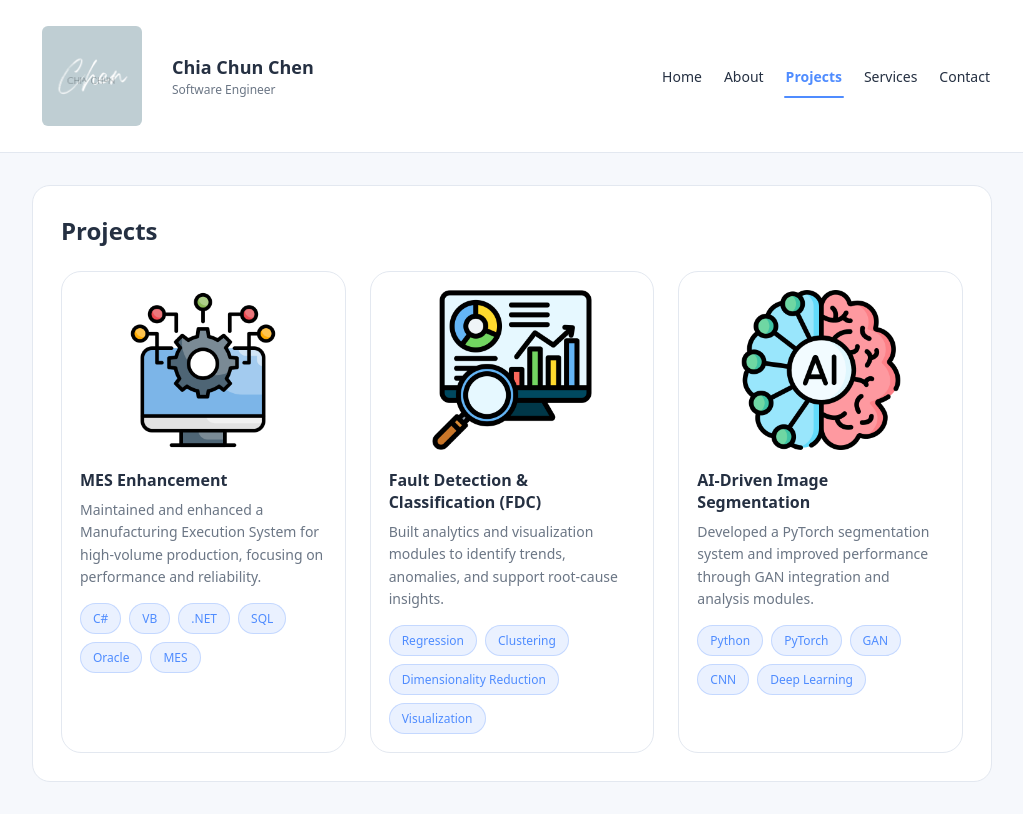
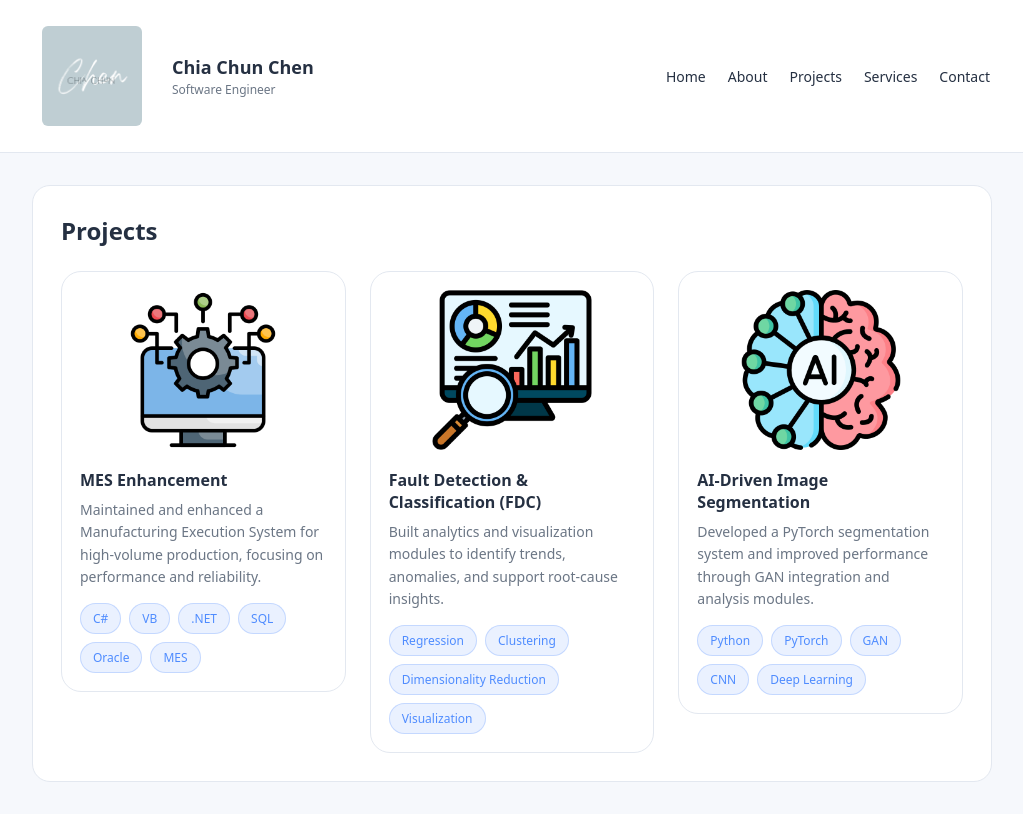
Before and after one commit to Chia-ChunChen/MyPortfolioSite, a React (Vite) app in the folder portfolio/: page /projects in a window 1280 px wide. Shown: the whole page, without its empty margins (128-1151 px from the left). Built offline with nearby package versions, Linux system fonts and the light colour scheme.

Commit message:
Modify the data list method for both Projects and Services

```diff
--- /dev/null
+++ b/portfolio/src/components/DataList.jsx
@@ -0,0 +1,11 @@
+export default function DataList({ items, className = "", getKey, renderItem }) {
+  return (
+    <div className={className}>
+      {items.map((item, index) => (
+        <div key={getKey ? getKey(item, index) : index}>
+          {renderItem(item, index)}
+        </div>
+      ))}
+    </div>
+  );
+}
--- a/portfolio/src/components/Layout.jsx
+++ b/portfolio/src/components/Layout.jsx
@@ -1,4 +1,4 @@
-import { NavLink } from "react-router-dom";
+import { Link } from "react-router-dom";
 import image_logo from "../assets/image_logo.jpg";
 
 export default function Layout() {
@@ -14,21 +14,21 @@ export default function Layout() {
         </div>
 
         <nav className="nav">
-          <NavLink to="/" end className="navLink">
+          <Link to="/" end className="navLink">
             Home
-          </NavLink>
-          <NavLink to="/about" className="navLink">
+          </Link>
+          <Link to="/about" className="navLink">
             About
-          </NavLink>
-          <NavLink to="/projects" className="navLink">
+          </Link>
+          <Link to="/projects" className="navLink">
             Projects
-          </NavLink>
-          <NavLink to="/services" className="navLink">
+          </Link>
+          <Link to="/services" className="navLink">
             Services
-          </NavLink>
-          <NavLink to="/contact" className="navLink">
+          </Link>
+          <Link to="/contact" className="navLink">
             Contact
-          </NavLink>
+          </Link>
         </nav>
       </div>
     </header>
--- a/portfolio/src/components/Projects.jsx
+++ b/portfolio/src/components/Projects.jsx
@@ -1,67 +1,60 @@
+import DataList from "./DataList";
 import mesImg from "../assets/project-mes.png";
 import fdcImg from "../assets/project-fdc.png";
 import aiImg from "../assets/project-ai.png";
 
 export default function Projects() {
+  const projects = [
+    {
+      title: "MES Enhancement",
+      image: mesImg,
+      alt: "MES Enhancement",
+      description:
+        "Maintained and enhanced a Manufacturing Execution System for high-volume production, focusing on performance and reliability.",
+      tags: ["C#", "VB", ".NET", "SQL", "Oracle", "MES"],
+    },
+    {
+      title: "Fault Detection & Classification (FDC)",
+      image: fdcImg,
+      alt: "FDC System",
+      description:
+        "Built analytics and visualization modules to identify trends, anomalies, and support root-cause insights.",
+      tags: ["Regression", "Clustering", "Dimensionality Reduction", "Visualization"],
+    },
+    {
+      title: "AI-Driven Image Segmentation",
+      image: aiImg,
+      alt: "AI Segmentation",
+      description:
+        "Developed a PyTorch segmentation system and improved performance through GAN integration and analysis modules.",
+      tags: ["Python", "PyTorch", "GAN", "CNN", "Deep Learning"],
+    },
+  ];
+
   return (
     <div className="page">
       <h2>Projects</h2>
 
-      <div className="projectsGrid">
-        {/* Card 1 */}
-        <div className="projectCard">
-          <img src={mesImg} alt="MES Enhancement" className="projectImage" />
-          <h3>MES Enhancement</h3>
-          <p>
-            Maintained and enhanced a Manufacturing Execution System for
-            high-volume production, focusing on performance and reliability.
-          </p>
+      <DataList
+        items={projects}
+        className="projectsGrid"
+        getKey={(p) => p.title}
+        renderItem={(p) => (
+          <div className="projectCard">
+            <img src={p.image} alt={p.alt} className="projectImage" />
+            <h3>{p.title}</h3>
+            <p>{p.description}</p>
 
-          <div className="projectSkills">
-            <span className="skillTag">C#</span>
-            <span className="skillTag">VB</span>
-            <span className="skillTag">.NET</span>
-            <span className="skillTag">SQL</span>
-            <span className="skillTag">Oracle</span>
-            <span className="skillTag">MES</span>
+            <div className="projectSkills">
+              {p.tags.map((t) => (
+                <span className="skillTag" key={t}>
+                  {t}
+                </span>
+              ))}
+            </div>
           </div>
-        </div>
-
-        {/* Card 2 */}
-        <div className="projectCard">
-          <img src={fdcImg} alt="FDC System" className="projectImage" />
-          <h3>Fault Detection & Classification (FDC)</h3>
-          <p>
-            Built analytics and visualization modules to identify trends,
-            anomalies, and support root-cause insights.
-          </p>
-
-          <div className="projectSkills">
-            <span className="skillTag">Regression</span>
-            <span className="skillTag">Clustering</span>
-            <span className="skillTag">Dimensionality Reduction</span>
-            <span className="skillTag">Visualization</span>
-          </div>
-        </div>
-
-        {/* Card 3 */}
-        <div className="projectCard">
-          <img src={aiImg} alt="AI Segmentation" className="projectImage" />
-          <h3>AI-Driven Image Segmentation</h3>
-          <p>
-            Developed a PyTorch segmentation system and improved performance
-            through GAN integration and analysis modules.
-          </p>
-
-          <div className="projectSkills">
-            <span className="skillTag">Python</span>
-            <span className="skillTag">PyTorch</span>
-            <span className="skillTag">GAN</span>
-            <span className="skillTag">CNN</span>
-            <span className="skillTag">Deep Learning</span>
-          </div>
-        </div>
-      </div>
+        )}
+      />
     </div>
   );
 }
--- a/portfolio/src/components/Services.jsx
+++ b/portfolio/src/components/Services.jsx
@@ -1,3 +1,5 @@
+import DataList from "./DataList";
+
 export default function Services() {
   const services = [
     {
@@ -27,7 +29,7 @@ export default function Services() {
     },
     {
       title: "Version Control",
-      items: ["Git","GitHub"],
+      items: ["Git", "GitHub"],
       icon: "🔄",
     },
   ];
@@ -39,9 +41,12 @@ export default function Services() {
         Here are the technical areas I can support based on my skills and project experience.
       </p>
 
-      <div className="servicesGrid">
-        {services.map((s) => (
-          <div className="serviceCard" key={s.title}>
+      <DataList
+        items={services}
+        className="servicesGrid"
+        getKey={(s) => s.title}
+        renderItem={(s) => (
+          <div className="serviceCard">
             <div className="serviceTop">
               <div className="serviceIcon">{s.icon}</div>
               <h3>{s.title}</h3>
@@ -52,11 +57,9 @@ export default function Services() {
                 <li key={it}>{it}</li>
               ))}
             </ul>
-
-            <p className="serviceNote">{s.note}</p>
           </div>
-        ))}
-      </div>
+        )}
+      />
     </div>
   );
 }
--- a/portfolio/src/index.css
+++ b/portfolio/src/index.css
@@ -60,11 +60,6 @@ body {
   transition: filter 250ms ease, transform 250ms ease;
 }
 
-.logo:hover {
-  filter: drop-shadow(0 0 18px var(--primary-glow));
-  transform: translateY(-1px);
-}
-
 .title {
   margin: 0;
   font-size: 18px;
@@ -91,25 +86,6 @@ body {
   transition: color 200ms ease;
 }
 
-.navLink:hover {
-  color: var(--primary);
-}
-
-.navLink.active {
-  color: var(--primary);
-  font-weight: 600;
-}
-
-.navLink.active::after {
-  content: "";
-  position: absolute;
-  left: 0;
-  bottom: -6px;
-  width: 100%;
-  height: 2px;
-  background: var(--primary);
-  border-radius: 999px;
-}
 
 /* ===== Main content ===== */
 .main {
@@ -196,11 +172,7 @@ body {
   transition: background 200ms ease, border-color 200ms ease, color 200ms ease;
 }
 
-.aboutResumeLink:hover {
-  background: var(--primary-light);
-  border-color: var(--primary);
-  color: var(--primary);
-}
+
 
 
 /* ===== Projects ===== */
@@ -219,10 +191,6 @@ body {
   transition: transform 0.25s ease, box-shadow 0.25s ease;
 }
 
-.projectCard:hover {
-  transform: translateY(-6px);
-  box-shadow: 0 20px 40px var(--primary-glow);
-}
 
 .projectImage {
   width: 100%;
@@ -311,11 +279,6 @@ body {
   text-decoration: none;
 }
 
-.contactValue:hover {
-  color: var(--primary);
-}
-
-
 /* Form */
 .contactForm {
   display: grid;
@@ -364,10 +327,6 @@ body {
   font-weight: 600;
 }
 
-.btnPrimary:hover {
-  filter: brightness(0.98);
-}
-
 @media (max-width: 900px) {
   .contactGrid {
     grid-template-columns: 1fr;
@@ -393,11 +352,6 @@ body {
   border-radius: 20px;
   padding: 18px;
   transition: transform 0.25s ease, box-shadow 0.25s ease;
-}
-
-.serviceCard:hover {
-  transform: translateY(-6px);
-  box-shadow: 0 20px 40px rgba(79, 140, 255, 0.16);
 }
 
 .serviceTop {
```
